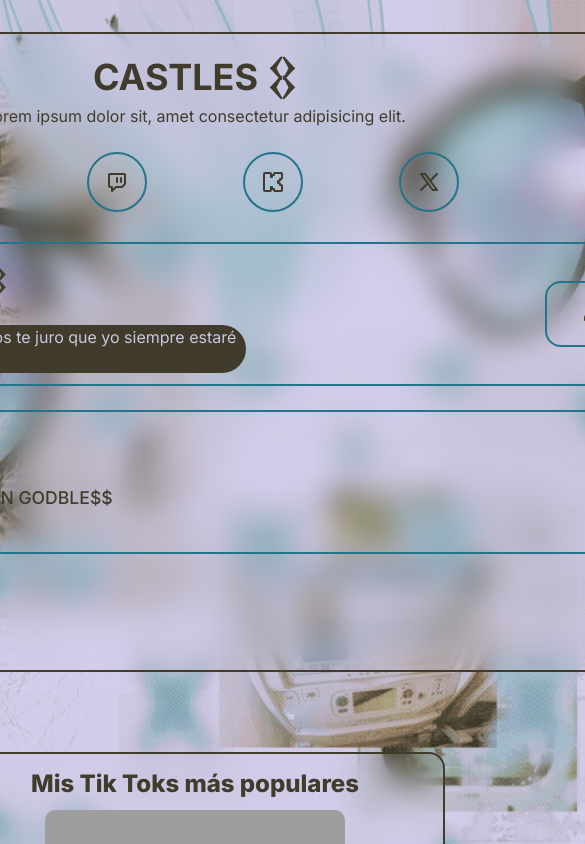
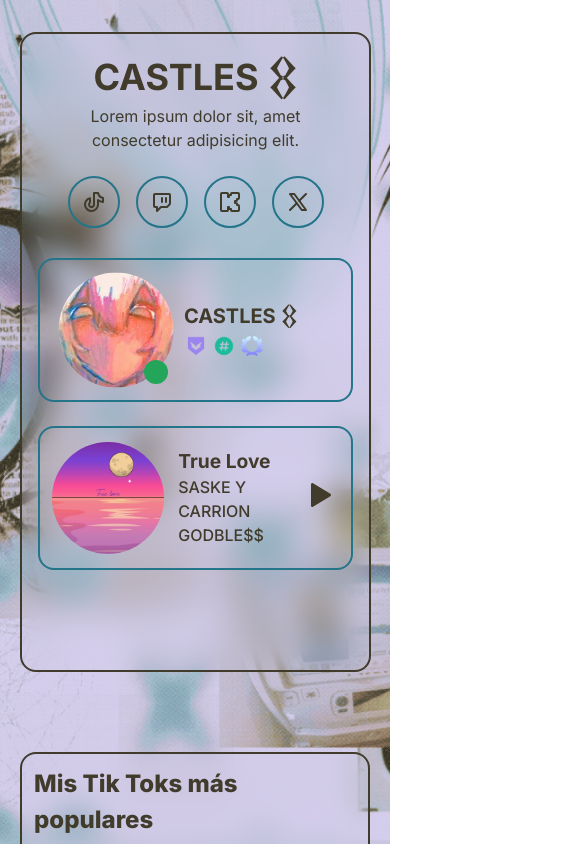
Before and after one commit to JunLovin/cascard, a React (Vite) app: page / in a window 390 px wide. Shown: the top 844 px of the page, 585 px wide, since content can reach past the window. Built offline with nearby package versions, Linux system fonts and the light colour scheme; grey boxes are pictures that could not be loaded.

Commit message:
style: add media queries to make it responsive

```diff
--- a/src/components/Card.jsx
+++ b/src/components/Card.jsx
@@ -25,7 +25,7 @@
         VanillaTilt.init(document.querySelector(".card"), {
             max: 25,
             speed: 400,
-            gyroscope: false,
+            gyroscope: true,
             glare: false,
             scale: 1.05,
             perspective: 1000,
@@ -64,13 +64,13 @@
 
     return (
         <>
-            <div className="card w-[1000px] h-[40rem] border-2 rounded-2xl p-4 flex gap-4 justify-center overflow-hidden backdrop-blur-[15px] border-[var(--custom-color)]">
+            <div className="card w-[1000px] h-[40rem] border-2 rounded-2xl p-4 flex gap-4 justify-center overflow-hidden backdrop-blur-[15px] border-[var(--custom-color)] max-xl:w-[90%]">
                 <div className="w-full first-section-card flex flex-col items-center text-center text-[var(--custom-color)]">
-                    <div className="card-header">
+                    <div className="w-full card-header">
                         <h1 className="text-4xl font-bold leading-normal">CASTLES 𒌐</h1>
-                        <p className="m-auto w-max">Lorem ipsum dolor sit, amet consectetur adipisicing elit.</p>
+                        <p className="m-auto w-[80%] mx-auto">Lorem ipsum dolor sit, amet consectetur adipisicing elit.</p>
                     </div>
-                    <div className="card-social">
+                    <div className="card-social max-lg:">
                         <ul>
                             <li onClick={() => handleLink('https://tiktok.com/@casttlesssss')}><svg xmlns="http://www.w3.org/2000/svg" width="24" height="24" viewBox="0 0 24 24" fill="none" stroke="currentColor" stroke-width="2" stroke-linecap="round" stroke-linejoin="round" class="icon icon-tabler icons-tabler-outline icon-tabler-brand-tiktok"><path stroke="none" d="M0 0h24v24H0z" fill="none" /><path d="M21 7.917v4.034a9.948 9.948 0 0 1 -5 -1.951v4.5a6.5 6.5 0 1 1 -8 -6.326v4.326a2.5 2.5 0 1 0 4 2v-11.5h4.083a6.005 6.005 0 0 0 4.917 4.917z" /></svg></li>
                             <li onClick={() => handleLink('https://twitch.tv/casttlesssss')}><svg xmlns="http://www.w3.org/2000/svg" width="24" height="24" viewBox="0 0 24 24" fill="none" stroke="currentColor" stroke-width="2" stroke-linecap="round" stroke-linejoin="round" class="icon icon-tabler icons-tabler-outline icon-tabler-brand-twitch"><path stroke="none" d="M0 0h24v24H0z" fill="none" /><path d="M4 5v11a1 1 0 0 0 1 1h2v4l4 -4h5.584c.266 0 .52 -.105 .707 -.293l2.415 -2.414c.187 -.188 .293 -.442 .293 -.708v-8.585a1 1 0 0 0 -1 -1h-14a1 1 0 0 0 -1 1z" /><path d="M16 8l0 4" /><path d="M12 8l0 4" /></svg></li>
@@ -78,35 +78,35 @@
                             <li onClick={() => handleLink('https://twitter.com/@vic_kil')}><svg xmlns="http://www.w3.org/2000/svg" width="24" height="24" viewBox="0 0 24 24" fill="none" stroke="currentColor" stroke-width="2" stroke-linecap="round" stroke-linejoin="round" class="icon icon-tabler icons-tabler-outline icon-tabler-brand-x"><path stroke="none" d="M0 0h24v24H0z" fill="none" /><path d="M4 4l11.733 16h4.267l-11.733 -16z" /><path d="M4 20l6.768 -6.768m2.46 -2.46l6.772 -6.772" /></svg></li>
                         </ul>
                     </div>
-                    <div className="flex gap-4 items-center w-full card-profile h-[9rem] border-2 border-[var(--custom-green)] rounded-2xl px-3 mb-6">
+                    <div className="flex gap-4 max-sm:gap-1 items-center w-full card-profile h-[9rem] border-2 border-[var(--custom-green)] rounded-2xl px-3 mb-6">
                         <div className="flex relative justify-center items-center h-full profile-container">
-                            <img src={Pfp} alt="Discord Profile" className="rounded-full profile-image" />
+                            <img src={Pfp} alt="Discord Profile" className="rounded-full profile-image max-sm:scale-90" />
                             <div className="absolute bg-[#23A55A] size-[1.50rem] rounded-full bottom-4 right-3" title="Available"></div>
                         </div>
-                        <div className="flex flex-col justify-around h-[70%]">
-                            <h2 className="text-2xl font-bold text-left">CASTLES 𒌐</h2>
+                        <div className="flex flex-col justify-around h-[70%] max-sm:justify-center max-sm:gap-1">
+                            <h2 className="text-2xl font-bold text-left cursor-pointer max-[26.25rem]:text-xl" onClick={handleDiscordClick}>CASTLES 𒌐</h2>
                             <div className="flex gap-1 badge-container">
                                 <a href="https://support-dev.discord.com/hc/en-us/articles/10113997751447-Active-Developer-Badge" target="_blank"><img src={BraveryBadge} alt="Developer Badge" className="badge-developer badge size-[1.5rem]" /></a>
                                 <a href="https://said-beta.vercel.app" target="_blank"><img src={TagBadge} alt="Developer Badge" className="badge-developer badge size-[1.5rem]" /></a>
                                 <a href="https://discord.com/ads/quests" target="_blank"><img src={QuestBadge} alt="Quest Badge" className="badge-quest badge size-[1.5rem]" /></a>
                             </div>
-                            <div className="text-status w-[375px] bg-[var(--custom-color)] text-[var(--custom-white)] rounded-full flex justify-center pl-3 mt-1">
+                            <div className="text-status w-[375px] bg-[var(--custom-color)] text-[var(--custom-white)] rounded-2xl flex justify-center pl-3 mt-1 max-lg:w-[60%] max-[45rem]:overflow-hidden max-sm:hidden">
                                 <p className="text-left">Uno dos uno dos te juro que yo siempre estaré cuando estás</p>
                             </div>
                         </div>
-                        <div onClick={handleDiscordClick} className="absolute right-8 add-friend px-8 py-4 border-2 border-[var(--custom-green)] rounded-2xl mr-6 cursor-pointer">
+                        <div onClick={handleDiscordClick} className="absolute right-8 add-friend px-8 py-4 border-2 border-[var(--custom-green)] rounded-2xl mr-6 cursor-pointer max-sm:right-2 max-[28rem]:hidden max-[30rem]:border-none max-[30rem]:right-0">
                             <button className="cursor-pointer"><svg className="cursor-pointer" xmlns="http://www.w3.org/2000/svg" width="24" height="24" viewBox="0 0 24 24" fill="none" stroke="currentColor" stroke-width="2" stroke-linecap="round" stroke-linejoin="round" class="icon icon-tabler icons-tabler-outline icon-tabler-user-plus"><path stroke="none" d="M0 0h24v24H0z" fill="none" /><path d="M8 7a4 4 0 1 0 8 0a4 4 0 0 0 -8 0" /><path d="M16 19h6" /><path d="M19 16v6" /><path d="M6 21v-2a4 4 0 0 1 4 -4h4" /></svg></button>
                         </div>
                     </div>
-                        <div className="music-player-container flex music-player h-[9rem] w-full border-2 border-[var(--custom-green)] rounded-2xl items-center px-3 relative gap-4">
-                            <div className="music-player-image">
+                        <div className="music-player-container flex music-player h-[9rem] w-full border-2 border-[var(--custom-green)] rounded-2xl items-center px-3 relative gap-4 max-[26.25rem]:gap-2">
+                            <div className="music-player-image max-[28.25rem]:w-[35%] max-[26.25rem]:w-[60%]">
                                 <img src={AlbumImage} alt="Music Player" className="music-player-image size-[7rem] rounded-full" id="album" ref={albumRef} />
                             </div>
                             <div className="text-left music-player-info">
-                                <h2 className="text-2xl font-bold">True Love</h2>
-                                <p className="text-[1.1rem] font-medium">SASKE Y CARRION GODBLE$$</p>
+                                <h2 className="text-2xl font-bold max-[26.25rem]:text-[1.2rem]">True Love</h2>
+                                <p className="text-[1.1rem] font-medium max-sm:w-[80%] max-sm:text-[1rem] max-[26.25]:text-[.8rem]">SASKE Y CARRION GODBLE$$</p>
                             </div>
-                            <div className="absolute right-15 music-player-controls">
+                            <div className="absolute right-8 music-player-controls max-[26.25rem]:right-4">
                                 <button onClick={togglePlay} className="cursor-pointer">
                                     {isPlaying ? <svg xmlns="http://www.w3.org/2000/svg" width="32" height="32" viewBox="0 0 24 24" fill="#413B2C" class="icon icon-tabler icons-tabler-filled icon-tabler-player-pause"><path stroke="none" d="M0 0h24v24H0z" fill="none" /><path d="M9 4h-2a2 2 0 0 0 -2 2v12a2 2 0 0 0 2 2h2a2 2 0 0 0 2 -2v-12a2 2 0 0 0 -2 -2z" /><path d="M17 4h-2a2 2 0 0 0 -2 2v12a2 2 0 0 0 2 2h2a2 2 0 0 0 2 -2v-12a2 2 0 0 0 -2 -2z" /></svg> : <svg xmlns="http://www.w3.org/2000/svg" width="32" height="32" viewBox="0 0 24 24" fill="#413B2C" class="icon icon-tabler icons-tabler-filled icon-tabler-player-play"><path stroke="none" d="M0 0h24v24H0z" fill="none" /><path d="M6 4v16a1 1 0 0 0 1.524 .852l13 -8a1 1 0 0 0 0 -1.704l-13 -8a1 1 0 0 0 -1.524 .852z" /></svg>}
                                 </button>
--- a/src/components/TiktokCard.jsx
+++ b/src/components/TiktokCard.jsx
@@ -9,7 +9,7 @@
         VanillaTilt.init(document.getElementById('tiktokCard'), {
             max: 25,
             speed: 400,
-            gyroscope: false,
+            gyroscope: true,
             glare: false,
             scale: 1.05,
             perspective: 1000,
@@ -36,7 +36,7 @@
 
     return (
         <>
-            <div id="tiktokCard" className="second-section-card w-[500px] h-[45.5rem] border-2 rounded-2xl border-[var(--custom-color)] backdrop-blur-[15px] flex flex-col justify-center items-center p-3">
+            <div id="tiktokCard" className="second-section-card w-[500px] h-[45.5rem] border-2 rounded-2xl border-[var(--custom-color)] backdrop-blur-[15px] flex flex-col justify-center items-center p-3 max-sm:w-[400px] max-[25rem]:w-[350px]">
                 <h2 className="text-[var(--custom-color)] text-2xl font-extrabold leading-normal mb-[.5rem]">Mis Tik Toks más populares</h2>
                 <div className="video-container w-max h-[570px] relative">
                     <iframe
--- a/src/index.css
+++ b/src/index.css
@@ -11,10 +11,10 @@
 
 @layer components {
     li {
-        @apply inline-block mx-12 my-6 p-4 border-2 border-[var(--custom-green)] rounded-full backdrop-blur-2xl cursor-pointer text-[var(--custom-color)]
+        @apply inline-block mx-12 my-6 p-4 border-2 border-[var(--custom-green)] rounded-full backdrop-blur-2xl cursor-pointer text-[var(--custom-color)] max-lg:mx-8 max-sm:mx-4 max-[31rem]:mx-3 max-[26.25rem]:mx-2 max-[31rem]:p-3
     }
     .player-buttons {
-        @apply mx-8
+        @apply mx-8 max-sm:mx-6 max-[25rem]:mx-4
     }
 }
 
```
